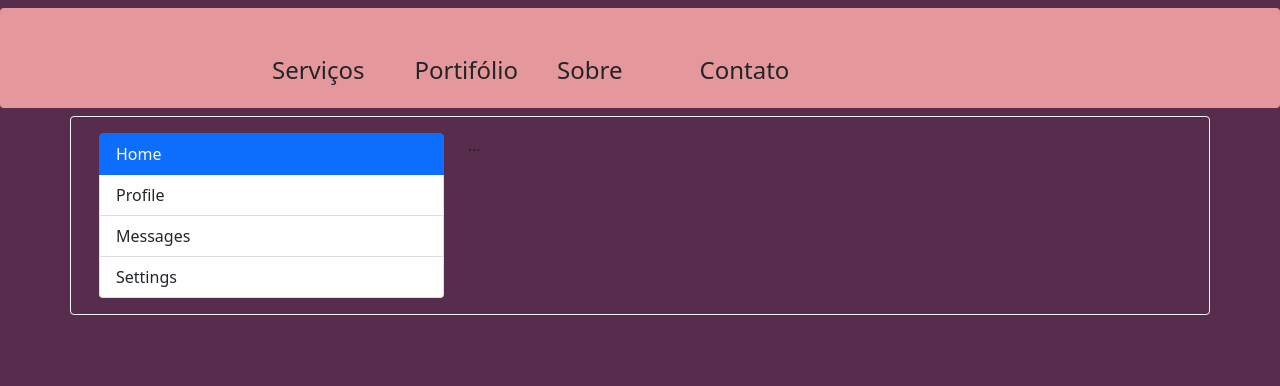
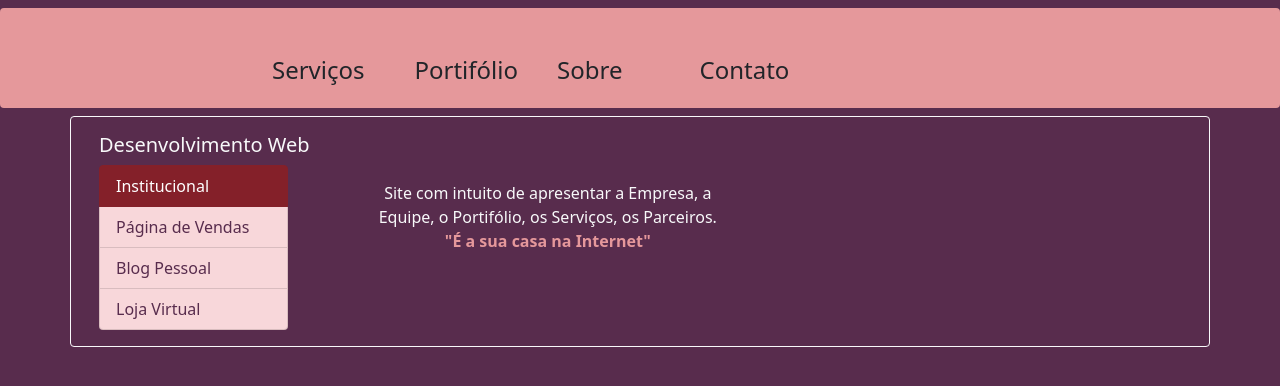
Before and after one commit to SemiramisCavalcanti/PJ02SiteDev, a PHP site: page / in a window 1280 px wide. Shown: the top 386 px of the page. Run offline with PHP 8.4, Linux system fonts and the light colour scheme.

Commit message:
parte serviços site

```diff
--- a/css/style.css
+++ b/css/style.css
@@ -22,3 +22,11 @@ body {
 .letrasmenu h2 {
     color: #582c4d;
 }
+
+.letramaisescura {
+    color: #582c4d;
+}
+
+.letramaisclara {
+    color: #e5989b;
+}
--- a/paginas/fenixEcho.php
+++ b/paginas/fenixEcho.php
@@ -12,10 +12,18 @@
             <!-- Coluna Partes/Paginas -->
             <div class="col-6">
                 <div class="row">
-                    <div class="col letrasmenu mt-5"> <h4>Serviços</h4> </div>
-                    <div class="col letrasmenu mt-5"> <h4>Portifólio</h4> </div>
-                    <div class="col letrasmenu mt-5"> <h4>Sobre</h4> </div>
-                    <div class="col letrasmenu mt-5"> <h4>Contato</h4> </div>
+                    <div class="col letrasmenu mt-5">
+                        <h4>Serviços</h4>
+                    </div>
+                    <div class="col letrasmenu mt-5">
+                        <h4>Portifólio</h4>
+                    </div>
+                    <div class="col letrasmenu mt-5">
+                        <h4>Sobre</h4>
+                    </div>
+                    <div class="col letrasmenu mt-5">
+                        <h4>Contato</h4>
+                    </div>
                 </div>
             </div>
             <!-- Fim Coluna Partes/Paginas -->
@@ -33,24 +41,40 @@
 <div class="container">
 
     <!-- Linha Serviços -->
+
     <!-- Menu Serviços (Bootstrap) -->
     <div class="row border border-light rounded p-3">
-        <div class="col-4">
-            <div class="list-group" id="list-tab" role="tablist">
-                <a class="list-group-item list-group-item-action active" id="list-home-list" data-bs-toggle="list" href="#list-home" role="tab" aria-controls="list-home">Home</a>
-                <a class="list-group-item list-group-item-action" id="list-profile-list" data-bs-toggle="list" href="#list-profile" role="tab" aria-controls="list-profile">Profile</a>
-                <a class="list-group-item list-group-item-action" id="list-messages-list" data-bs-toggle="list" href="#list-messages" role="tab" aria-controls="list-messages">Messages</a>
-                <a class="list-group-item list-group-item-action" id="list-settings-list" data-bs-toggle="list" href="#list-settings" role="tab" aria-controls="list-settings">Settings</a>
+
+        <div class="col-3">
+            <h5 class="text-light">Desenvolvimento Web</h5>
+
+            <div class="list-group w-75" id="list-tab" role="tablist">
+                <a class="list-group-item list-group-item-action active list-group-item-danger letramaisescura" id="list-home-list" data-bs-toggle="list" href="#list-home" role="tab" aria-controls="list-home">Institucional</a>
+                <a class="list-group-item list-group-item-action list-group-item-danger letramaisescura" id="list-profile-list" data-bs-toggle="list" href="#list-profile" role="tab" aria-controls="list-profile">Página de Vendas</a>
+                <a class="list-group-item list-group-item-action list-group-item-danger letramaisescura" id="list-messages-list" data-bs-toggle="list" href="#list-messages" role="tab" aria-controls="list-messages">Blog Pessoal</a>
+                <a class="list-group-item list-group-item-action  list-group-item-danger letramaisescura" id="list-settings-list" data-bs-toggle="list" href="#list-settings" role="tab" aria-controls="list-settings">Loja Virtual</a>
             </div>
         </div>
-        <div class="col-8">
-            <div class="tab-content" id="nav-tabContent">
-                <div class="tab-pane fade show active" id="list-home" role="tabpanel" aria-labelledby="list-home-list">...</div>
-                <div class="tab-pane fade" id="list-profile" role="tabpanel" aria-labelledby="list-profile-list">...</div>
-                <div class="tab-pane fade" id="list-messages" role="tabpanel" aria-labelledby="list-messages-list">...</div>
-                <div class="tab-pane fade" id="list-settings" role="tabpanel" aria-labelledby="list-settings-list">...</div>
+        <div class="col-4">
+            <div class="tab-content mt-5 text-light text-center" id="nav-tabContent">
+                <div class="tab-pane fade show active" id="list-home" role="tabpanel" aria-labelledby="list-home-list">
+                    Site com intuito de apresentar a Empresa, a Equipe, o Portifólio, os Serviços, os Parceiros. <br>
+                    <Strong class="letramaisclara text-center"> "É a sua casa na Internet"</Strong>
+                </div>
+                <div class="tab-pane fade" id="list-profile" role="tabpanel" aria-labelledby="list-profile-list">
+                    Site de página única com o intuito de promover. Seja um Evento, Lançamento, Vendas Rápidas de Serviços
+                    ou Prodtos.</div>
+                <div class="tab-pane fade" id="list-messages" role="tabpanel" aria-labelledby="list-messages-list">Pessoal ou Profissional,
+                    o blog é um site com o intuito de se comunicar com o mundo. Seja para escrever sobre suas opniões, sua jornada,
+                    compartilhar conhecimento e tantos outros.
+
+                </div>
+                <div class="tab-pane fade" id="list-settings" role="tabpanel" aria-labelledby="list-settings-list">Site com intuito de vender.
+                </div>
             </div>
         </div>
+        <div class="col-4"></div>
+        <div class="col-4"></div>
     </div>
     <!-- Fim Linha Serviços  -->
 
```
